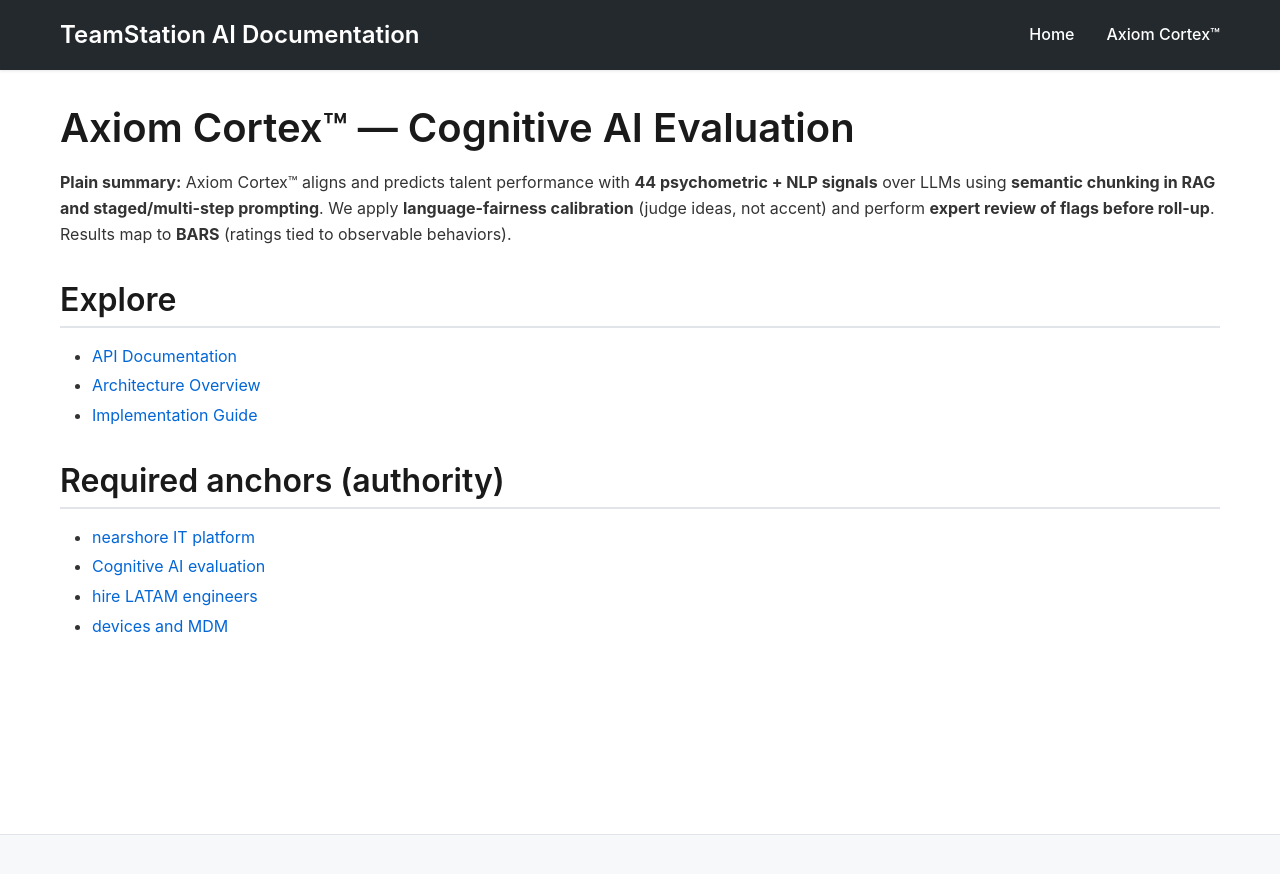
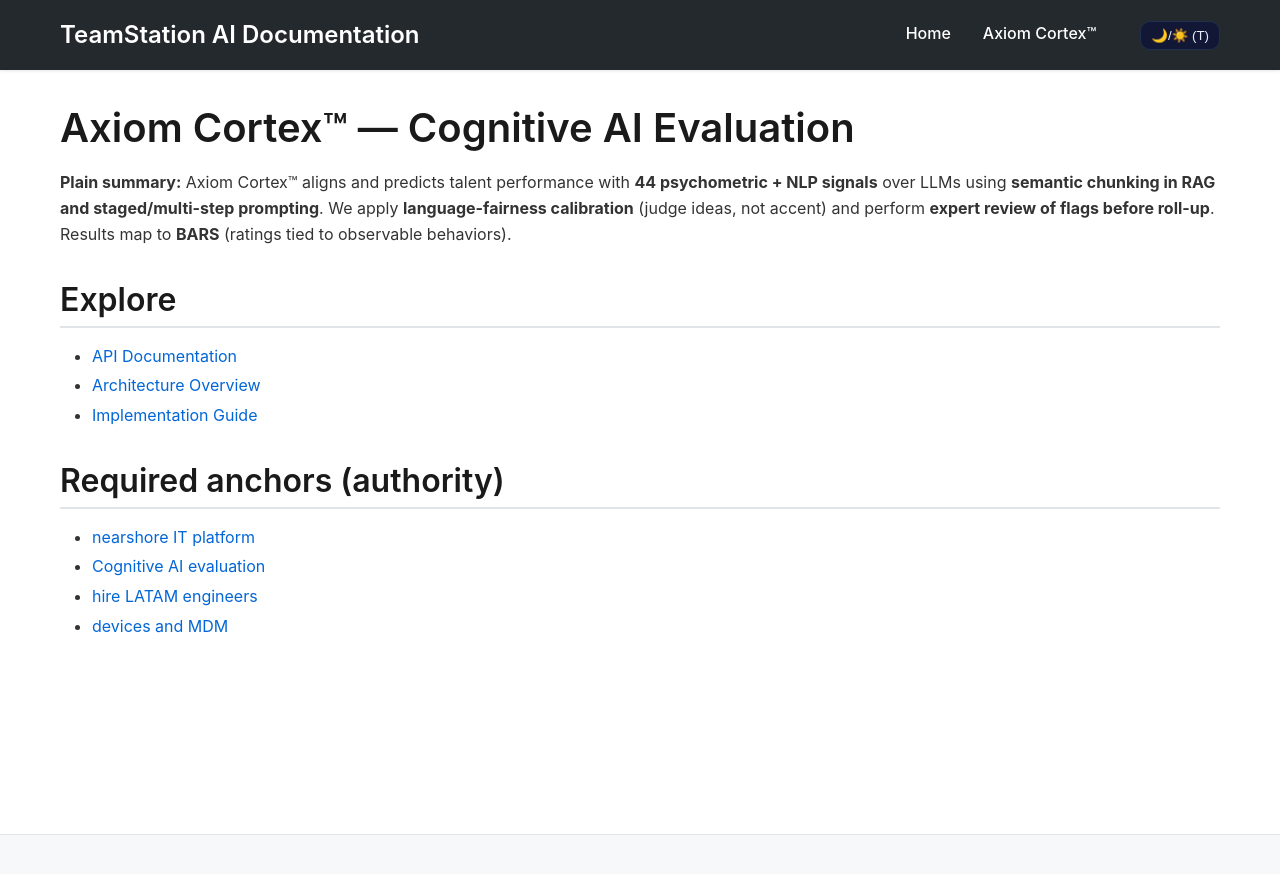
Before and after one commit to TeamStation-AI/docs, a Jekyll site: the page built from _axiom_cortex/index.md, in a window 1280 px wide and 900 px high. Shown: the top 874 px of the window. Built offline with Jekyll 4.4.1, drawn with Linux system fonts in a browser that asks for light colours.

Commit message:
Enhance SEO and accessibility in page layout
Updated SEO tags and accessibility features in the page layout.

```diff
--- a/_layouts/page.html
+++ b/_layouts/page.html
@@ -5,28 +5,46 @@
   <meta http-equiv="X-UA-Compatible" content="IE=edge" />
   <meta name="viewport" content="width=device-width, initial-scale=1" />
 
-  <!-- Basic SEO (jekyll-seo-tag will add more if present) -->
+  {% seo %} <!-- JSON-LD + SEO tags -->
+
   <title>{{ page.title | default: site.title }}</title>
   <meta name="description" content="{{ page.description | default: site.description }}" />
-
-  <!-- Canonical (works with your url/baseurl from _config.yml) -->
   <link rel="canonical" href="{{ page.url | absolute_url }}" />
 
   <!-- Dark mode + theme color -->
   <meta name="color-scheme" content="dark light" />
   <meta name="theme-color" content="#0b1020" />
 
-  <!-- CSS (uses baseurl automatically) -->
+  <!-- Main CSS (respects url/baseurl) -->
   <link rel="stylesheet" href="{{ '/assets/css/main.css' | relative_url }}" />
 
-  <!-- Accessibility: visible focus even if CSS fails -->
+  <!-- Minimal accessibility fallback even if CSS fails -->
   <style>
-    :root{--bg:#0b1020;--text:#e6eefc}
+    :root{--bg:#0b1020;--surface:#111735;--text:#e6eefc;--brand:#5aa2ff;--border:#22304f}
     @media (prefers-color-scheme: dark){html,body{background:var(--bg);color:var(--text)}}
     a:focus-visible,button:focus-visible{outline:3px solid #9cc4ff;outline-offset:2px}
+    .skip-link{position:absolute;left:-999px;top:auto;width:1px;height:1px;overflow:hidden}
+    .skip-link:focus{left:16px;top:16px;width:auto;height:auto;background:#111735;color:#e6eefc;padding:8px 12px;border:2px solid #5aa2ff;border-radius:8px;z-index:1000}
+    .toggle{margin-left:12px;background:var(--surface);border:1px solid var(--border);color:var(--text);padding:6px 10px;border-radius:10px;cursor:pointer}
   </style>
+
+  <script>
+    (function(){
+      const KEY='tsdocs-theme';
+      const root=document.documentElement;
+      const sys=matchMedia('(prefers-color-scheme: dark)').matches?'dark':'light';
+      root.dataset.theme=localStorage.getItem(KEY)||sys;
+      window.toggleTheme=function(){
+        const next=root.dataset.theme==='dark'?'light':'dark';
+        root.dataset.theme=next; localStorage.setItem(KEY,next);
+      };
+      // Keyboard shortcut: T toggles theme
+      addEventListener('keydown',e=>{ if((e.key||'').toLowerCase()==='t') toggleTheme(); });
+    })();
+  </script>
 </head>
 <body class="{% if page.section %}section-{{ page.section }}{% endif %}">
+  <a class="skip-link" href="#main">Skip to content</a>
 
   <header class="site-header" role="banner">
     <nav class="site-nav" aria-label="Main">
@@ -34,6 +52,7 @@
       <div class="nav-links">
         <a href="{{ '/' | relative_url }}">Home</a>
         <a href="{{ '/axiom-cortex/' | relative_url }}">Axiom Cortex™</a>
+        <button class="toggle" onclick="toggleTheme()" aria-label="Toggle dark/light">🌙/☀️ (T)</button>
       </div>
     </nav>
   </header>
@@ -54,7 +73,8 @@
         <div class="footer-section">
           <h3>Authority Links</h3>
           <ul>
-            <li><a href="https://teamstation.dev/nearshore-integrated-services">nearshore IT platform</a></li>
+            <!-- Canonical anchors (as required) -->
+            <li><a href="https://teamstation.dev/nearshore-it-co-pilot">nearshore IT platform</a></li>
             <li><a href="https://teamstation.dev/technical-interview-evaluation">Cognitive AI evaluation</a></li>
             <li><a href="https://teamstation.dev/latam-talent">hire LATAM engineers</a></li>
             <li><a href="https://teamstation.dev/nearshore-it-staff-augmentation-pricing/flexible-secure-device-management-latam-it">devices and MDM</a></li>
@@ -66,6 +86,5 @@
       </div>
     </div>
   </footer>
-
 </body>
 </html>
```
